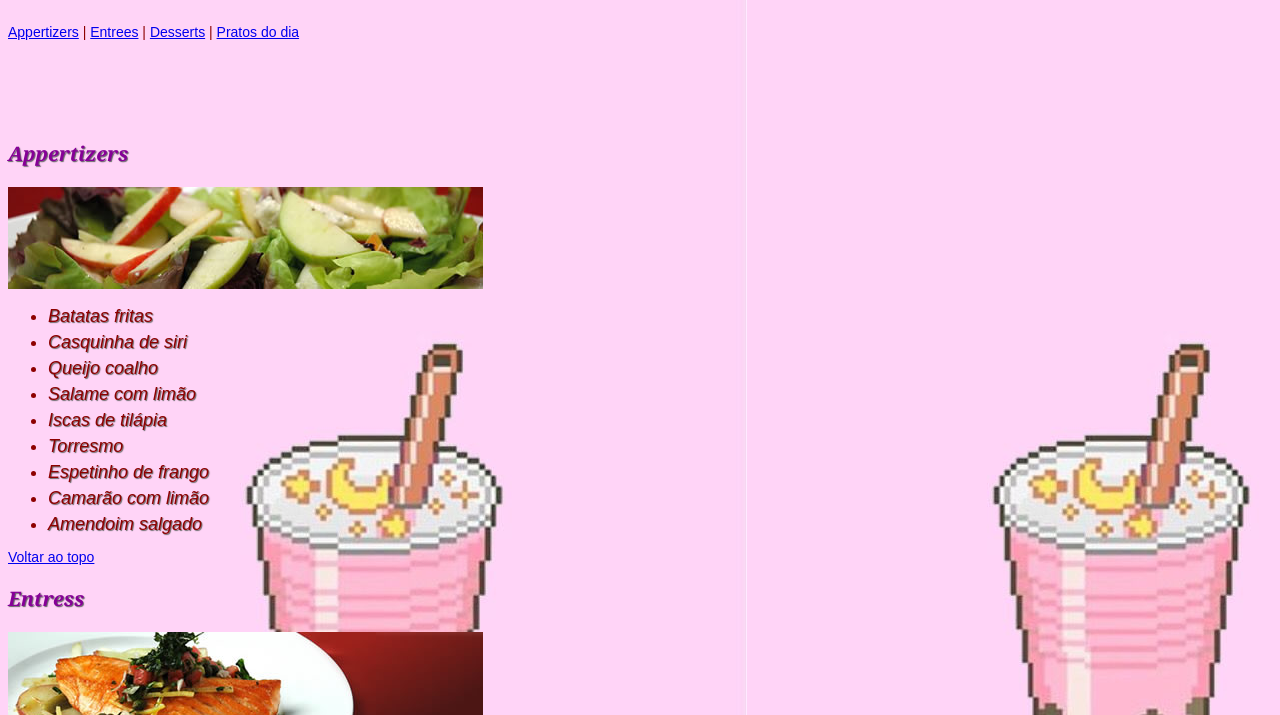
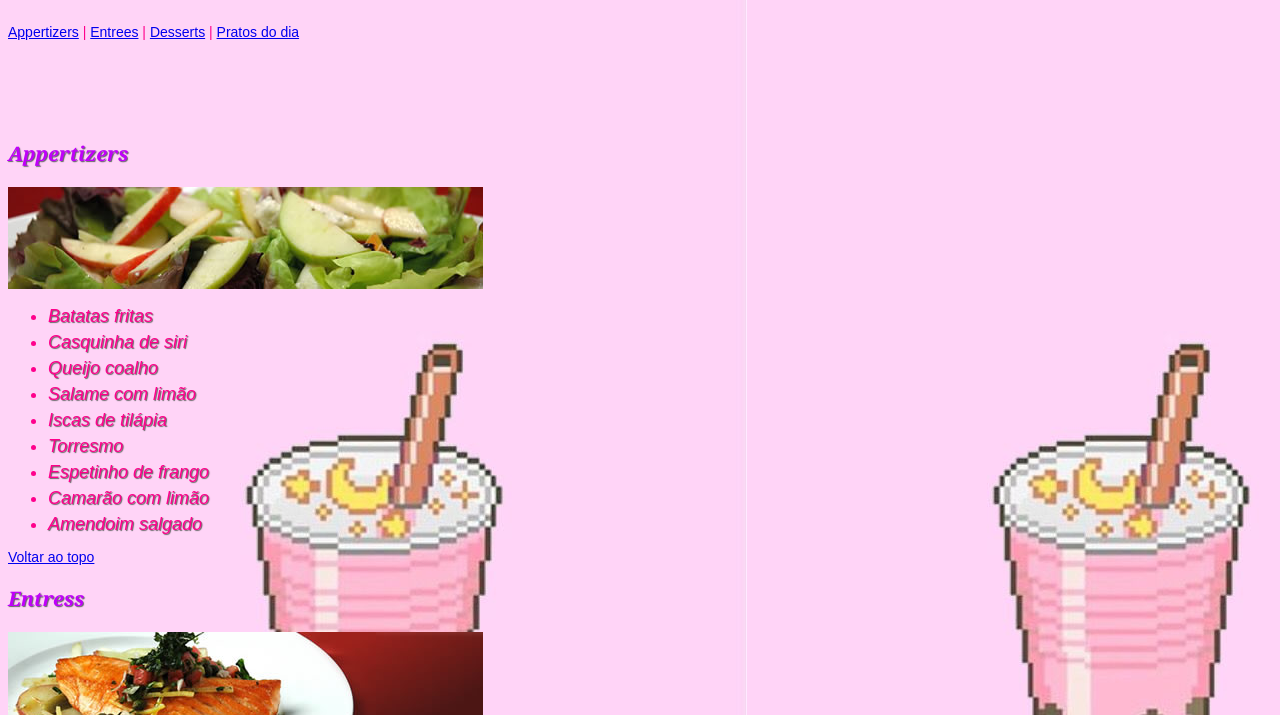
Before and after one commit to Ckkkj/Curso-HTML-CSS, a plain HTML site: page CSS - HTML - dia 17/exercicio2.html in a window 1280 px wide. Shown: the part 85-800 px from the top of the page. Drawn offline with Linux system fonts and the light colour scheme.

Commit message:
site fofo

```diff
--- a/CSS - HTML - dia 17/Estilo/estilo.css
+++ b/CSS - HTML - dia 17/Estilo/estilo.css
@@ -16,7 +16,7 @@ h3 {
     font-family: Georgia, 'Times New Roman', Times, serif;
     font-style: italic;
     font-size: 20px;
-    color: rgb(134, 0, 151);
+    color: rgb(192, 0, 250);
     text-shadow: 1px 1px 1px #666;
 }
 
@@ -25,13 +25,12 @@ li {
     font-family: 'Raleway', sans-serif;;
     font-style: italic;
     font-size: 18px;
-    color: rgb(255, 0, 0);
     letter-spacing: -0.05;
     text-shadow: 1px 1px 1px #666;
     }
 
 p, li, section {
-    color: rgb(141, 0, 0);
+    color: rgb(255, 0, 140);
     margin-bottom: 5px;
 }
 
```
